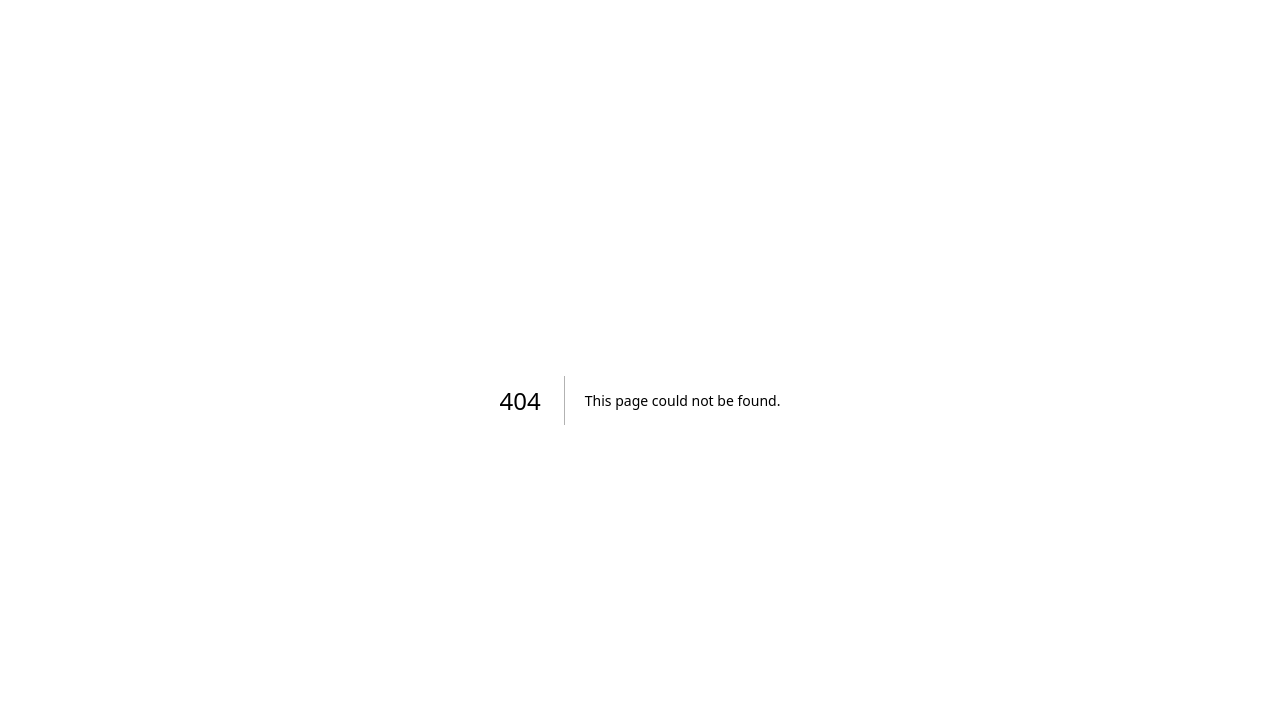
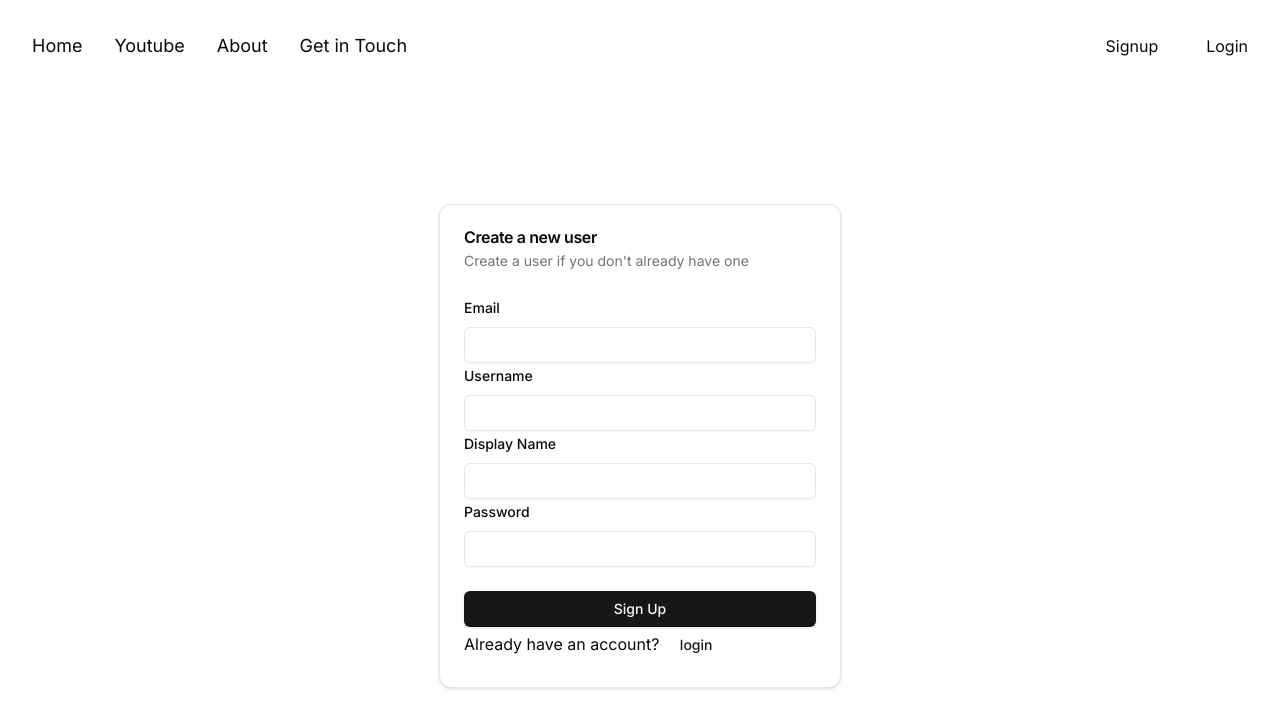
Before and after one commit to Wiper-R/seekh-code-blog, a Next.js app: page /signup in a window 1280 px wide. Before the commit this address had no page. Shown: the top 728 px of the page. Built offline with nearby package versions, Linux system fonts and the light colour scheme.

Commit message:
chore: signup form

```diff
--- a/actions/auth.ts
+++ b/actions/auth.ts
@@ -10,15 +10,14 @@
 import moment from "moment";
 import crypto from "crypto";
 
-export const signUp = actionWrapper(async (_data: SignUpSchema) => {
-  const data = await SignUpSchema.parseAsync(_data);
+export const signUp = actionWrapper(async (formData: SignUpSchema) => {
+  const data = await SignUpSchema.parseAsync(formData);
   try {
     const hashed_password = await bcrypt.hash(data.password, 10);
     await db.user.create({
       data: {
         email: data.email,
-        firstname: data.firstname,
-        lastname: data.lastname,
+        displayName: data.displayName,
         username: data.username,
         password: hashed_password,
       },
--- a/app/layout.tsx
+++ b/app/layout.tsx
@@ -2,6 +2,9 @@
 import { Inter } from "next/font/google";
 import "./global.css";
 import "./article.scss";
+import { Navbar } from "@/components/Navbar";
+import { MaxWidthWrapper } from "@/components/MaxWidthWrapper";
+import { cn } from "@/lib/utils";
 
 const inter = Inter({ subsets: ["latin"] });
 
@@ -16,8 +19,13 @@
   children: React.ReactNode;
 }>) {
   return (
-    <html lang="en">
-      <body className={inter.className}>{children}</body>
+    <html lang="en" className="h-full" suppressHydrationWarning>
+      <body className={cn(inter.className, "min-h-screen h-full")}>
+        <MaxWidthWrapper className="h-full">
+          <Navbar />
+          {children}
+        </MaxWidthWrapper>
+      </body>
     </html>
   );
 }
--- a/app/page.tsx
+++ b/app/page.tsx
@@ -2,17 +2,5 @@
 import { Navbar } from "@/components/Navbar";
 
 export default async function Home() {
-  const d = await signUp({
-    email: "rshivang12345@gmail.com",
-    firstname: "Shivang",
-    lastname: "Rathore",
-    password: "password",
-    username: "shivang",
-  });
-  console.log(!d.success && d.error);
-  return (
-    <>
-      <Navbar />
-    </>
-  );
+  return <></>;
 }
--- /dev/null
+++ b/app/signup/page.tsx
@@ -0,0 +1,9 @@
+import { SignUpForm } from "./sign-up-form";
+
+export default function Page() {
+  return (
+    <div className="flex items-center justify-center p-20">
+      <SignUpForm />
+    </div>
+  );
+}
--- /dev/null
+++ b/app/signup/sign-up-form.tsx
@@ -0,0 +1,142 @@
+"use client";
+
+import {
+  Form,
+  FormControl,
+  FormField,
+  FormItem,
+  FormLabel,
+} from "@/components/ui/form";
+import { useForm } from "react-hook-form";
+import { z } from "zod";
+import { zodResolver } from "@hookform/resolvers/zod";
+import { Input } from "@/components/ui/input";
+import { Button, buttonVariants } from "@/components/ui/button";
+import {
+  Card,
+  CardContent,
+  CardDescription,
+  CardFooter,
+  CardHeader,
+  CardTitle,
+} from "@/components/ui/card";
+import Link from "next/link";
+import { useActionState } from "react";
+import { signUp } from "@/actions/auth";
+import { Loader2Icon } from "lucide-react";
+import { cn } from "@/lib/utils";
+import { useRouter } from "next/navigation";
+
+const SignUpFormSchema = z.object({
+  username: z.string().min(3),
+  email: z.string().email(),
+  password: z.string(),
+  displayName: z.string(),
+});
+
+type SignUpFormSchema = z.infer<typeof SignUpFormSchema>;
+
+export function SignUpForm() {
+  const form = useForm<SignUpFormSchema>({
+    resolver: zodResolver(SignUpFormSchema),
+  });
+
+  const router = useRouter();
+
+  async function onValidSubmit(data: SignUpFormSchema) {
+    const result = await signUp(data);
+    if (result.success) {
+      router.push("/signin");
+    }
+  }
+
+  async function onInvalidSubmit(e: any) {
+    console.log(e);
+  }
+
+  return (
+    <form onSubmit={form.handleSubmit(onValidSubmit, onInvalidSubmit)}>
+      <Card className="m-10">
+        <CardHeader>
+          <CardTitle>Create a new user</CardTitle>
+          <CardDescription>
+            Create a user if you don't already have one
+          </CardDescription>
+        </CardHeader>
+        <CardContent className="min-w-[400px]">
+          <Form {...form}>
+            <FormField
+              control={form.control}
+              name="email"
+              defaultValue=""
+              render={({ field }) => (
+                <FormItem className="space-y-2">
+                  <FormLabel>Email</FormLabel>
+                  <FormControl>
+                    <Input type="email" {...field} />
+                  </FormControl>
+                </FormItem>
+              )}
+            />
+            <FormField
+              control={form.control}
+              name="username"
+              defaultValue=""
+              render={({ field }) => (
+                <FormItem className="space-y-2">
+                  <FormLabel>Username</FormLabel>
+                  <FormControl>
+                    <Input type="text" {...field} />
+                  </FormControl>
+                </FormItem>
+              )}
+            />
+            <FormField
+              control={form.control}
+              name="displayName"
+              defaultValue=""
+              render={({ field }) => (
+                <FormItem className="space-y-2">
+                  <FormLabel>Display Name</FormLabel>
+                  <FormControl>
+                    <Input type="text" {...field} />
+                  </FormControl>
+                </FormItem>
+              )}
+            />
+            <FormField
+              control={form.control}
+              name="password"
+              defaultValue=""
+              render={({ field }) => (
+                <FormItem className="space-y-2">
+                  <FormLabel>Password</FormLabel>
+                  <FormControl>
+                    <Input type="password" {...field} />
+                  </FormControl>
+                </FormItem>
+              )}
+            />
+          </Form>
+        </CardContent>
+        <CardFooter className="block">
+          <Button type="submit" className="w-full">
+            <Loader2Icon
+              className={cn(
+                "animate-spin mr-2 hidden",
+                form.formState.isSubmitting && "block"
+              )}
+            />
+            <span>Sign Up</span>
+          </Button>
+          <div>
+            Already have an account?{" "}
+            <Link href="/login" className={buttonVariants({ variant: "link" })}>
+              {" login"}
+            </Link>
+          </div>
+        </CardFooter>
+      </Card>
+    </form>
+  );
+}
--- a/components/Navbar.tsx
+++ b/components/Navbar.tsx
@@ -40,10 +40,12 @@
           ))}
         </div>
         <div className="flex gap-4">
-          <Button variant="ghost" className="p-4">
+          <Link href="/signup" className="p-4">
             Signup
-          </Button>
-          <Button className="p-4">Login</Button>
+          </Link>
+          <Link href="/login" className="p-4">
+            Login
+          </Link>
         </div>
       </MaxWidthWrapper>
     </header>
--- /dev/null
+++ b/components/ui/card.tsx
@@ -0,0 +1,76 @@
+import * as React from "react"
+
+import { cn } from "@/lib/utils"
+
+const Card = React.forwardRef<
+  HTMLDivElement,
+  React.HTMLAttributes<HTMLDivElement>
+>(({ className, ...props }, ref) => (
+  <div
+    ref={ref}
+    className={cn(
+      "rounded-xl border bg-card text-card-foreground shadow",
+      className
+    )}
+    {...props}
+  />
+))
+Card.displayName = "Card"
+
+const CardHeader = React.forwardRef<
+  HTMLDivElement,
+  React.HTMLAttributes<HTMLDivElement>
+>(({ className, ...props }, ref) => (
+  <div
+    ref={ref}
+    className={cn("flex flex-col space-y-1.5 p-6", className)}
+    {...props}
+  />
+))
+CardHeader.displayName = "CardHeader"
+
+const CardTitle = React.forwardRef<
+  HTMLParagraphElement,
+  React.HTMLAttributes<HTMLHeadingElement>
+>(({ className, ...props }, ref) => (
+  <h3
+    ref={ref}
+    className={cn("font-semibold leading-none tracking-tight", className)}
+    {...props}
+  />
+))
+CardTitle.displayName = "CardTitle"
+
+const CardDescription = React.forwardRef<
+  HTMLParagraphElement,
+  React.HTMLAttributes<HTMLParagraphElement>
+>(({ className, ...props }, ref) => (
+  <p
+    ref={ref}
+    className={cn("text-sm text-muted-foreground", className)}
+    {...props}
+  />
+))
+CardDescription.displayName = "CardDescription"
+
+const CardContent = React.forwardRef<
+  HTMLDivElement,
+  React.HTMLAttributes<HTMLDivElement>
+>(({ className, ...props }, ref) => (
+  <div ref={ref} className={cn("p-6 pt-0", className)} {...props} />
+))
+CardContent.displayName = "CardContent"
+
+const CardFooter = React.forwardRef<
+  HTMLDivElement,
+  React.HTMLAttributes<HTMLDivElement>
+>(({ className, ...props }, ref) => (
+  <div
+    ref={ref}
+    className={cn("flex items-center p-6 pt-0", className)}
+    {...props}
+  />
+))
+CardFooter.displayName = "CardFooter"
+
+export { Card, CardHeader, CardFooter, CardTitle, CardDescription, CardContent }
--- a/lib/validators/auth.ts
+++ b/lib/validators/auth.ts
@@ -11,8 +11,7 @@
   username: z.string(),
   email: z.string().email(),
   password: z.string(),
-  firstname: z.string(),
-  lastname: z.string(),
+  displayName: z.string(),
 });
 
 export type SignUpSchema = z.infer<typeof SignUpSchema>;
```
Also changed, not shown: 2 other files (tests, documents, lock files or other folders).
